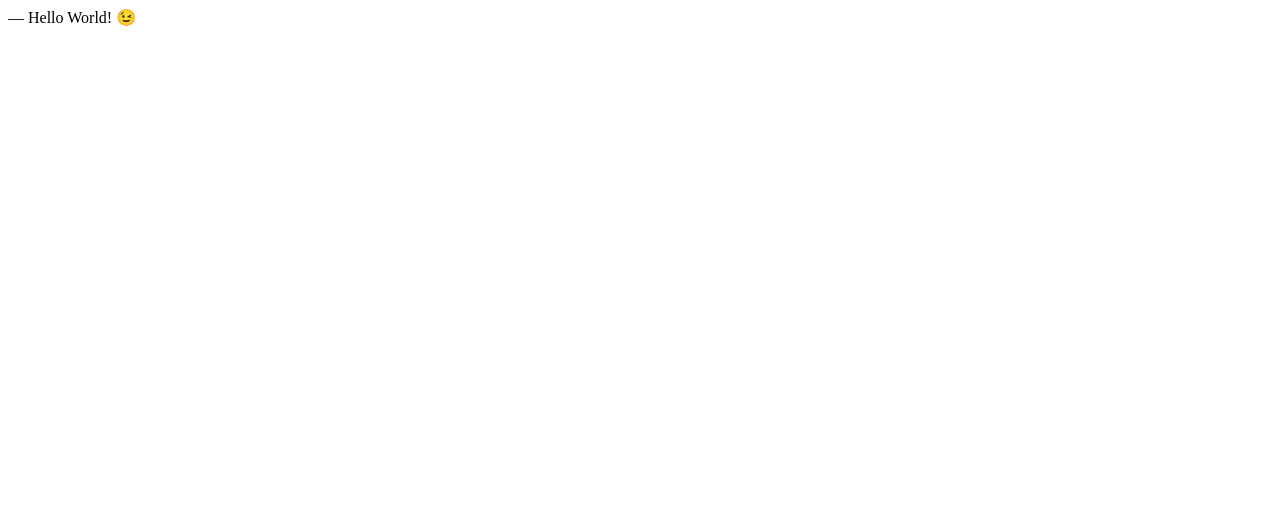
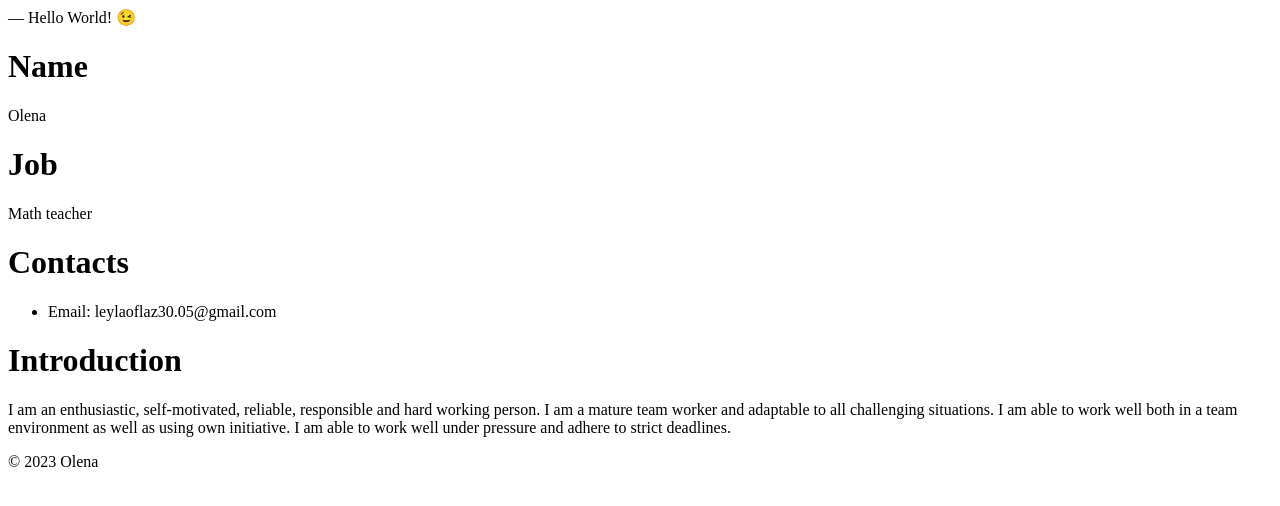
Before and after one commit to leylaoflaz30/homepage, a plain HTML site: page index.html in a window 1280 px wide. Drawn offline with Linux system fonts and the light colour scheme.

Commit message:
about myself

```diff
--- a/index.html
+++ b/index.html
@@ -6,5 +6,30 @@
   </head>
   <body>
     ― Hello World! &#x1F609;
+
+
+        <main>
+            <h1>Name</h1>
+            <p>Olena</p>
+
+            <h1>Job</h1>
+            <p>Math teacher</p>
+
+            <h1>Contacts</h1>
+            <ul>
+                <li>Email: leylaoflaz30.05@gmail.com</li>
+
+            </ul>
+
+            <h1>Introduction</h1>
+            <p>I am an enthusiastic, self-motivated, reliable, responsible and hard working person. I am a mature team worker and adaptable to all challenging situations. I am able to work well both in a team environment as well as using own initiative. I am able to work well under pressure and adhere to strict deadlines.</p>
+        </main>
+
+        <footer>
+            <p>© 2023 Olena</p>
+        </footer>
+
+
+
   </body>
 </html>
```
